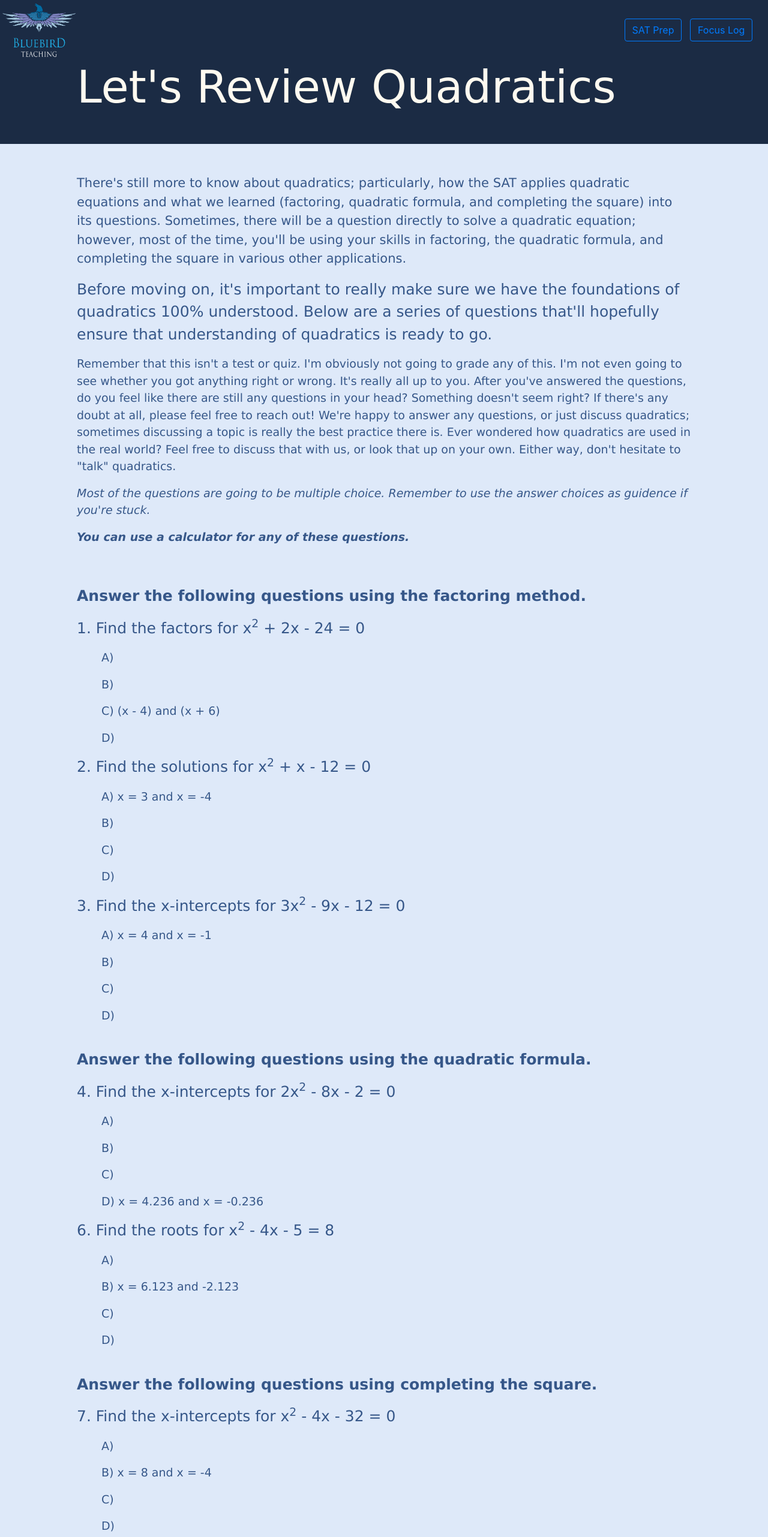
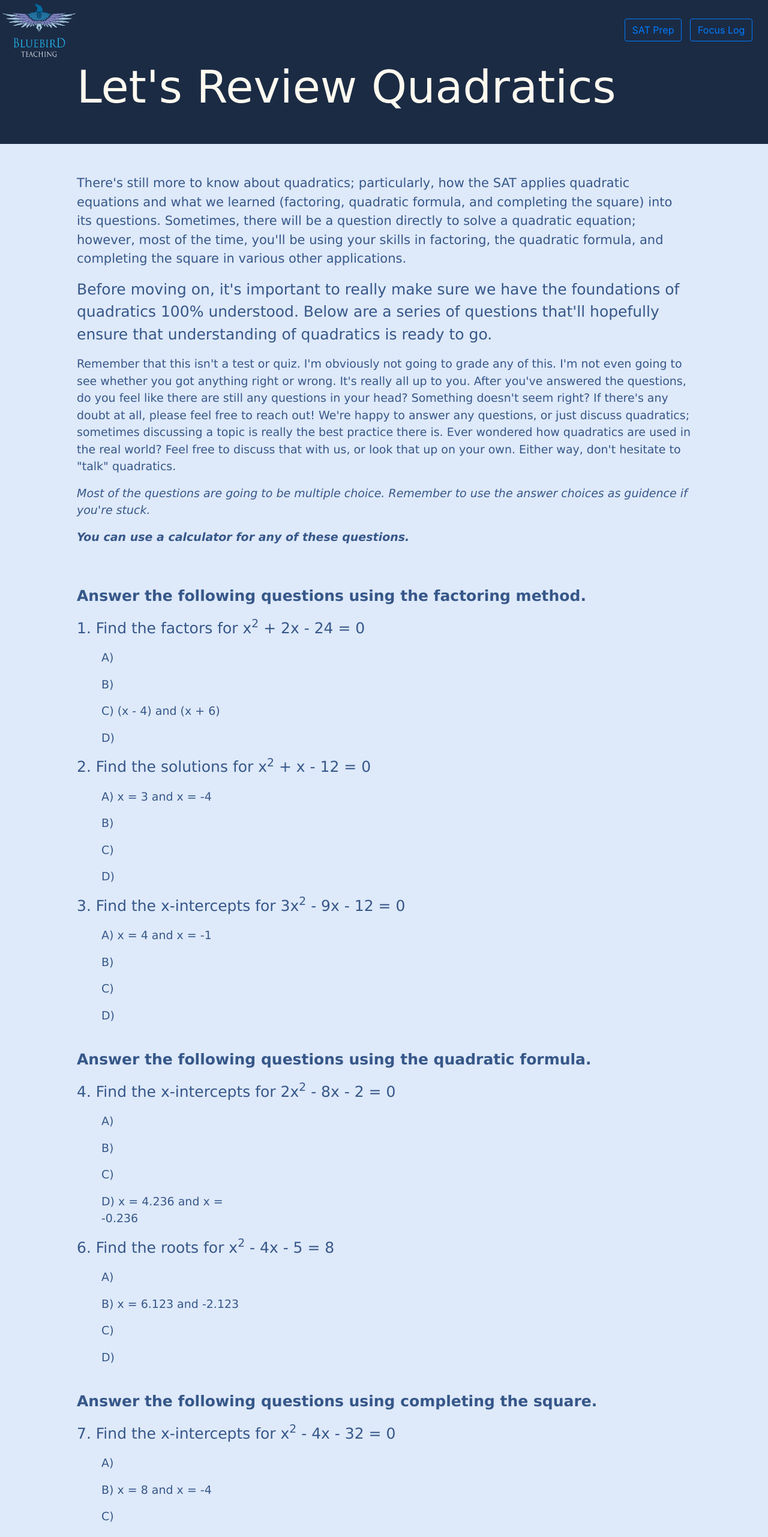
Before and after one commit to YomenT/bluebird-teaching, a React (Create React App) app in the folder reactapp/: page /passport_to_advanced_math/quadratics_foundations_checkup in a window 1280 px wide. Shown: the top 2563 px of the page at 60% size. Built offline with nearby package versions, Linux system fonts and the light colour scheme.

Commit message:
CSS Testing

```diff
--- a/reactapp/src/index.css
+++ b/reactapp/src/index.css
@@ -190,7 +190,7 @@ a:hover {
 #answer-choice {
   background-color: #dee9f9;
   transition: 0.3s;
-  margin-right: 30%;
+  margin-right: 70%;
 }
 
 #answer-choice:hover {
```
